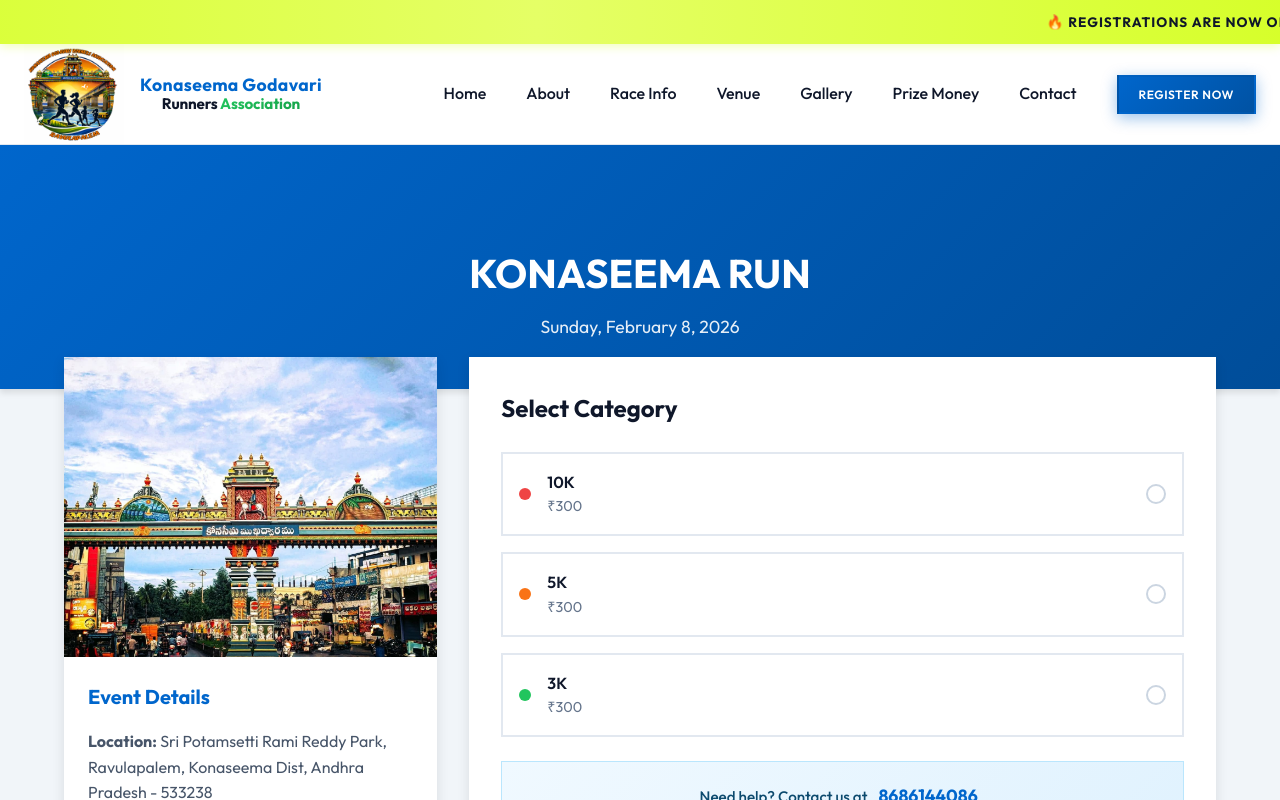
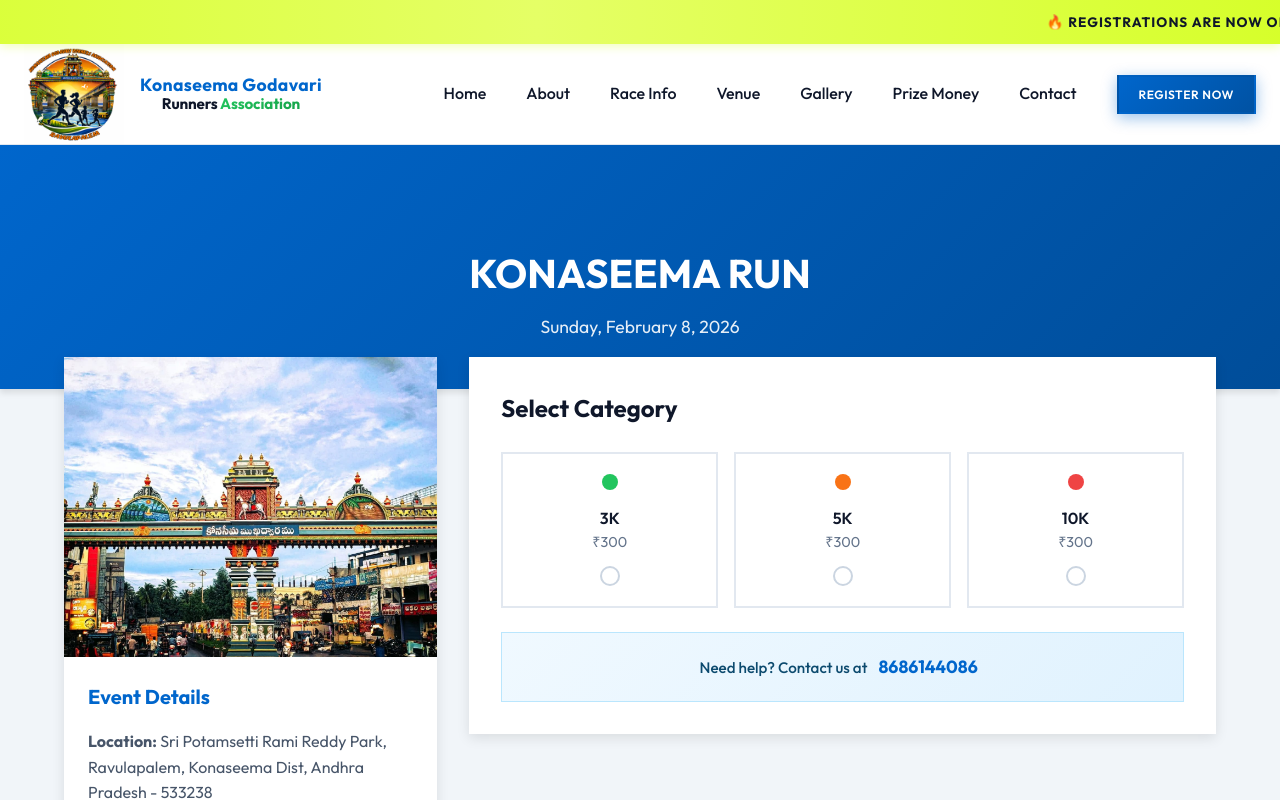
Before and after one commit to kgrunnersravulapalem-ui/event-website, a Next.js app: page /register in a window 1280 px wide. Shown: the top 800 px of the page. Built offline with nearby package versions, Linux system fonts and the light colour scheme.

Commit message:
Changed categories layout

```diff
--- a/app/register/Register.module.css
+++ b/app/register/Register.module.css
@@ -103,19 +103,24 @@
 
 .ticketList {
     display: flex;
-    flex-direction: column;
+    flex-direction: row-reverse;
     gap: 1rem;
+    flex-wrap: wrap;
 }
 
 .ticketItem {
+    flex: 1;
     display: flex;
+    flex-direction: column;
     align-items: center;
-    padding: 1rem;
+    padding: 1.25rem 1rem;
     border: 2px solid #e2e8f0;
     border-radius: var(--radius-md);
     cursor: pointer;
-    transition: all 0.2s;
+    transition: all 0.3s ease;
     background: white;
+    text-align: center;
+    gap: 0.75rem;
 }
 
 .ticketItem:hover {
@@ -128,16 +133,18 @@
 }
 
 .ticketColor {
-    width: 12px;
-    height: 12px;
+    width: 16px;
+    height: 16px;
     border-radius: 50%;
-    margin-right: 1rem;
+    margin-bottom: 0.25rem;
 }
 
 .ticketInfo {
     flex: 1;
     display: flex;
     flex-direction: column;
+    width: 100%;
+    align-items: center;
 }
 
 .ticketName {
```
